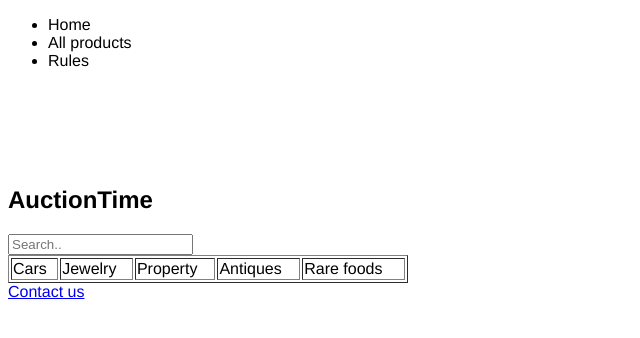
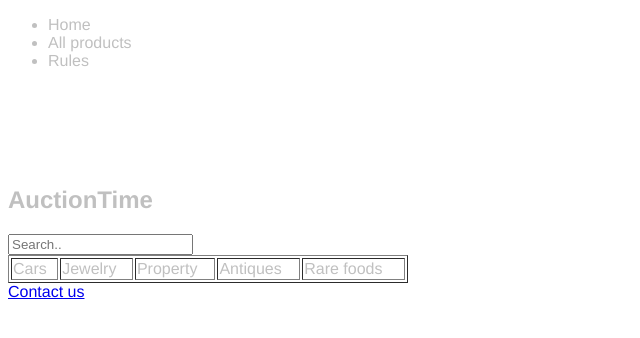
Before and after one commit to normangarder/Oksjoni-sait, a PHP site: page /HTML/index.html in a window 1280 px wide. Shown: the top 338 px of the page, without its empty margins (0-640 px from the left). Run offline with PHP 8.4, Linux system fonts and the light colour scheme.

Commit message:
Update styles.css

```diff
--- a/CSS/styles.css
+++ b/CSS/styles.css
@@ -6,7 +6,7 @@
 		background-repeat: no-repeat;
 		background-attachment: scroll;
 		background-size: cover;
-		color: black;
+		color: silver;
 	}
 }
 
```
